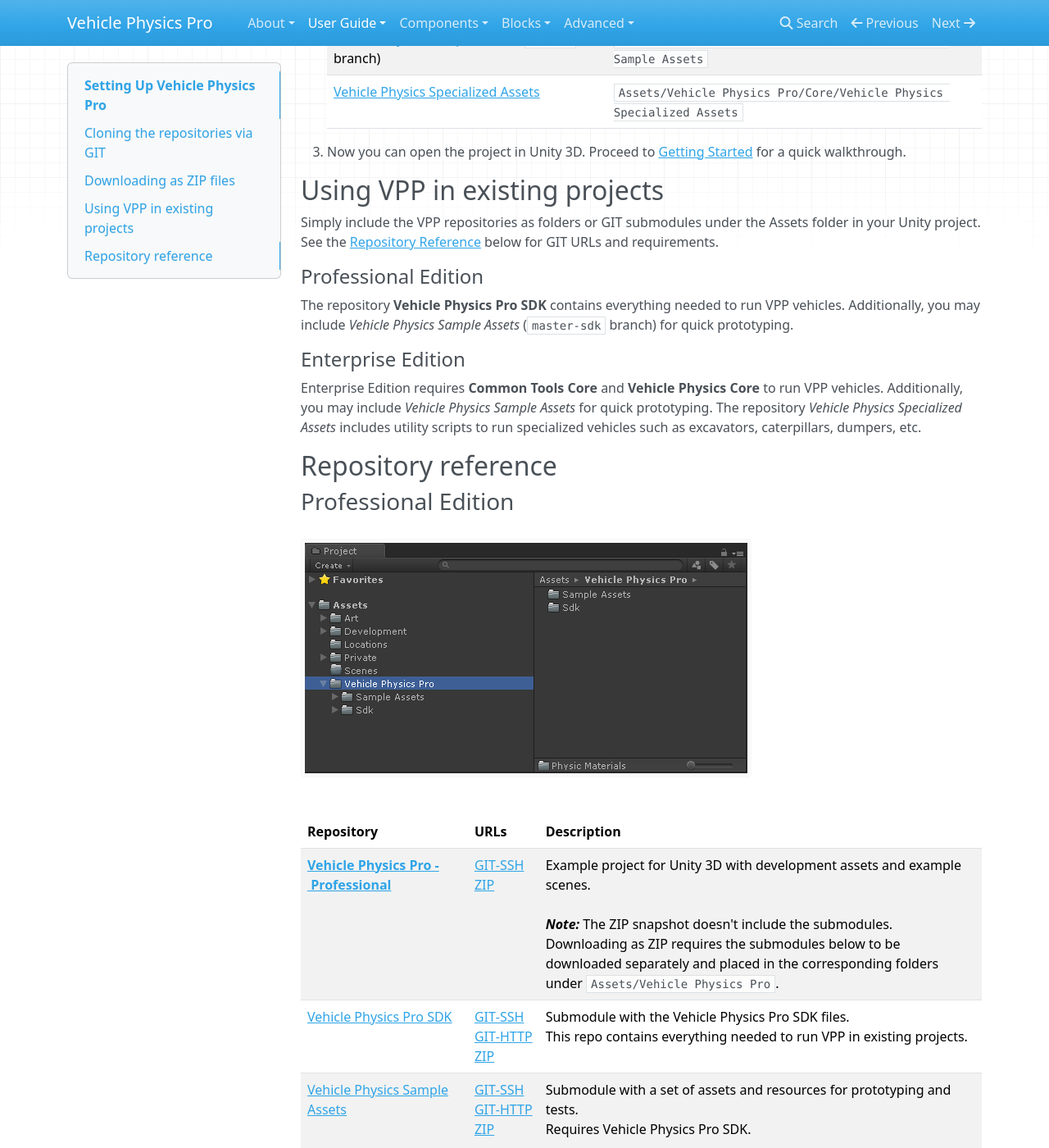
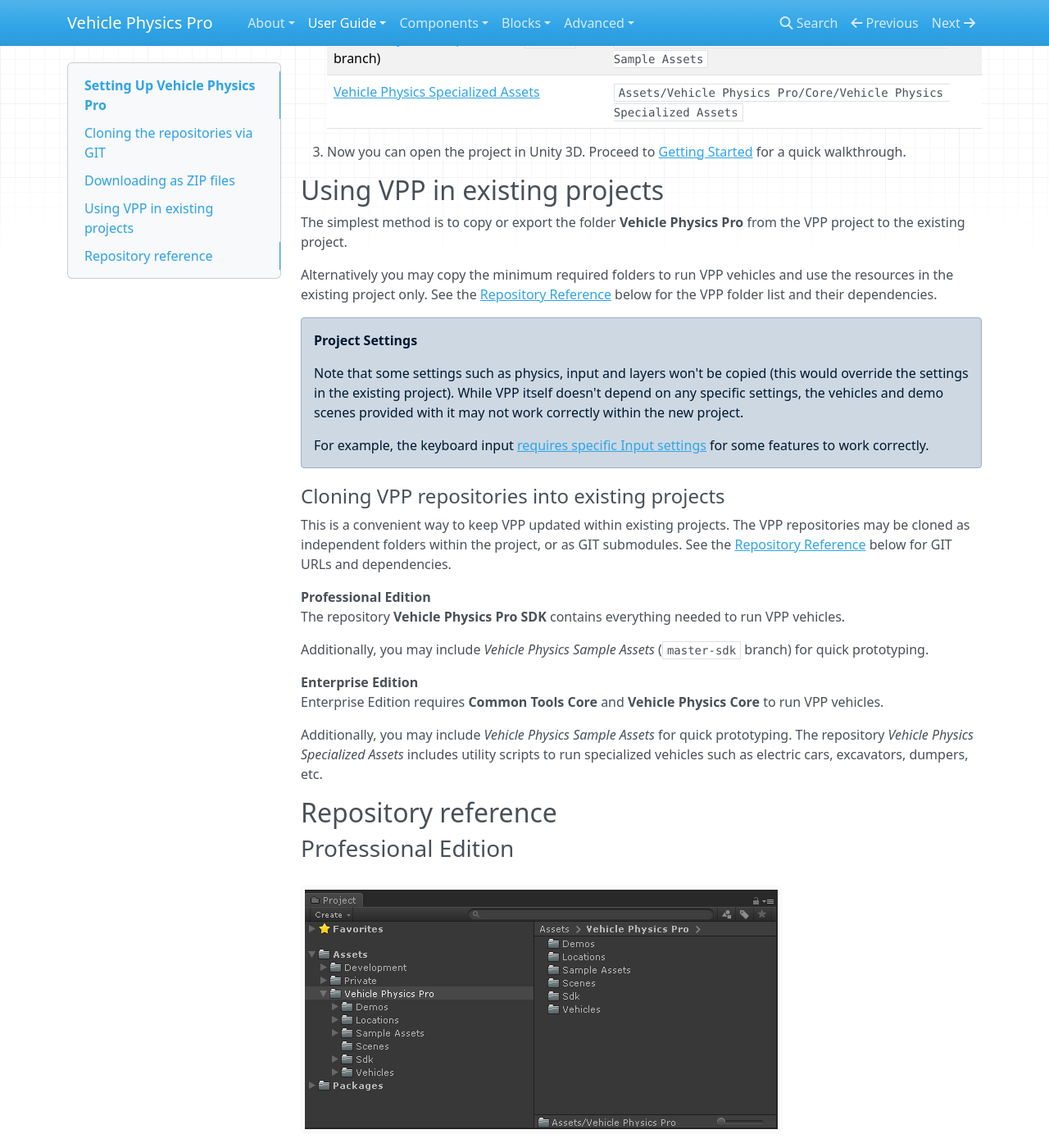
Before and after one commit to EdyJ/vehicle-physics-docs, an MkDocs documentation site: the page built from docs/user-guide/setting-up-vpp.md, in a window 1280 px wide and 1400 px high, scrolled down 2549 px. Shown: the whole window at 82% size. Built offline with MkDocs 1.6.1, drawn with Linux system fonts in a browser that asks for light colours; nearby versions of some CDN libraries; library files that are not in the unit come from our copies; some of the changed text lies outside the part shown.

Commit message:
Updated changelog and integration with existing projects

```diff
--- a/docs/user-guide/setting-up-vpp.md
+++ b/docs/user-guide/setting-up-vpp.md
@@ -119,22 +119,39 @@
 
 ## Using VPP in existing projects
 
-Simply include the VPP repositories as folders or GIT submodules under the Assets folder in your
-Unity project. See the [Repository Reference](#repository-reference) below for GIT URLs and
-requirements.
+The simplest method is to copy or export the folder **Vehicle Physics Pro** from the VPP project to
+the existing project.
 
-#### Professional Edition
+Alternatively you may copy the minimum required folders to run VPP vehicles and use the resources in
+the existing project only. See the [Repository Reference](#repository-reference) below for the VPP
+folder list and their dependencies.
 
-The repository **Vehicle Physics Pro SDK** contains everything needed to run VPP vehicles.
-Additionally, you may include _Vehicle Physics Sample Assets_ (`master-sdk` branch) for quick
-prototyping.
+!!! Info "Project Settings"
+	Note that some settings such as physics, input and layers won't be copied (this would override
+	the settings in the existing project). While VPP itself doesn't depend on any specific settings,
+	the vehicles and demo scenes provided with it may not work correctly within the new project.
 
-#### Enterprise Edition
+	For example, the keyboard input [requires specific Input settings](/components/vehicle-input/)
+	for some features to work correctly.
 
-Enterprise Edition requires **Common Tools Core** and **Vehicle Physics Core** to run VPP vehicles.
-Additionally, you may include _Vehicle Physics Sample Assets_ for quick prototyping. The repository
-_Vehicle Physics Specialized Assets_ includes utility scripts to run specialized vehicles such as
-excavators, caterpillars, dumpers, etc.
+#### Cloning VPP repositories into existing projects
+
+This is a convenient way to keep VPP updated within existing projects. The VPP repositories may be
+cloned as independent folders within the project, or as GIT submodules. See the [Repository Reference](#repository-reference)
+below for GIT URLs and dependencies.
+
+Professional Edition
+:	The repository **Vehicle Physics Pro SDK** contains everything needed to run VPP vehicles.
+
+	Additionally, you may include _Vehicle Physics Sample Assets_ (`master-sdk` branch) for quick
+	prototyping.
+
+Enterprise Edition
+:	Enterprise Edition requires **Common Tools Core** and **Vehicle Physics Core** to run VPP vehicles.
+
+	Additionally, you may include _Vehicle Physics Sample Assets_ for quick prototyping. The repository
+	_Vehicle Physics Specialized Assets_ includes utility scripts to run specialized vehicles such as
+	electric cars, excavators, dumpers, etc.
 
 ## Repository reference
 
@@ -142,20 +159,20 @@
 
 ![VPP Professional Edition repositories](/img/user-guide/vpp-repository-professional.png)
 
-Repository      |  URLs  | Description
-----------------|--------|----------------
-**[Vehicle&nbsp;Physics&nbsp;Pro&nbsp;-&nbsp;Professional](http://projects.edy.es/trac/edy_vehicle-physics-pro-professional)** | [GIT&#8209;SSH](ssh://git@projects.edy.es/edy/vehicle-physics-pro-professional.git)<br>[ZIP](http://projects.edy.es/git/edy/vehicle-physics-pro-professional.git/shortlog/refs/heads/master?js=1) | Example project for Unity 3D with development assets and example scenes.<br><br>**_Note:_** The ZIP snapshot doesn't include the submodules. Downloading as ZIP requires the submodules below to be downloaded separately and placed in the corresponding folders under `Assets/Vehicle Physics Pro`.
-[Vehicle Physics Pro SDK](http://projects.edy.es/trac/edy_vehicle-physics-pro-sdk) | [GIT&#8209;SSH](ssh://git@projects.edy.es/edy/vehicle-physics-pro-sdk.git)<br>[GIT&#8209;HTTP](http://projects.edy.es/git/edy/vehicle-physics-pro-sdk.git)<br>[ZIP](http://projects.edy.es/git/edy/vehicle-physics-pro-sdk.git/shortlog/refs/heads/master?js=1) | Submodule with the Vehicle Physics Pro SDK files.<br>This repo contains everything needed to run VPP in existing projects. |
-[Vehicle Physics Sample Assets](http://projects.edy.es/trac/edy_vehicle-physics-sample-assets) | [GIT&#8209;SSH](ssh://git@projects.edy.es/edy/vehicle-physics-sample-assets.git)<br>[GIT&#8209;HTTP](http://projects.edy.es/git/edy/vehicle-physics-sample-assets.git)<br>[ZIP](http://projects.edy.es/git/edy/vehicle-physics-sample-assets.git/shortlog/refs/heads/master-sdk?js=1) | Submodule with a set of assets and resources for prototyping and tests.<br>Requires Vehicle Physics Pro SDK.<br><br>**_Important:_** check-out or download the `master-sdk` branch instead of master for this repo to work with the VPP SDK files. |
+Repository      |  URLs  | Folder | Description
+----------------|--------|--------|--------------
+**[Vehicle&nbsp;Physics&nbsp;Pro&nbsp;-&nbsp;Professional](http://projects.edy.es/trac/edy_vehicle-physics-pro-professional)** | [GIT&#8209;SSH](ssh://git@projects.edy.es/edy/vehicle-physics-pro-professional.git)<br>[ZIP](http://projects.edy.es/git/edy/vehicle-physics-pro-professional.git/shortlog/refs/heads/master?js=1) | _(Unity Project)_ | Example project for Unity 3D with development assets, demos, vehicles and examples.<br><br>**_Note:_** The ZIP snapshot doesn't include the submodules. Downloading as ZIP requires the submodules below to be downloaded separately and placed in the corresponding folders under `Assets/Vehicle Physics Pro`.
+[Vehicle Physics Pro SDK](http://projects.edy.es/trac/edy_vehicle-physics-pro-sdk) | [GIT&#8209;SSH](ssh://git@projects.edy.es/edy/vehicle-physics-pro-sdk.git)<br>[GIT&#8209;HTTP](http://projects.edy.es/git/edy/vehicle-physics-pro-sdk.git)<br>[ZIP](http://projects.edy.es/git/edy/vehicle-physics-pro-sdk.git/shortlog/refs/heads/master?js=1) | `VehiclePhysicsPro/Sdk` | Submodule with the Vehicle Physics Pro SDK files.<br>This repo contains everything needed to run VPP in existing projects. |
+[Vehicle Physics Sample Assets](http://projects.edy.es/trac/edy_vehicle-physics-sample-assets) | [GIT&#8209;SSH](ssh://git@projects.edy.es/edy/vehicle-physics-sample-assets.git)<br>[GIT&#8209;HTTP](http://projects.edy.es/git/edy/vehicle-physics-sample-assets.git)<br>[ZIP](http://projects.edy.es/git/edy/vehicle-physics-sample-assets.git/shortlog/refs/heads/master-sdk?js=1) | `Vehicle Physics Pro/Sample Assets` | Submodule with a set of assets and resources for prototyping and tests.<br>Requires Vehicle Physics Pro SDK.<br><br>**_Important:_** check-out or download the `master-sdk` branch instead of master for this repo to work with the VPP SDK files. |
 
 ### Enterprise Edition
 
 ![VPP Enterprise Edition repositories](/img/user-guide/vpp-repository-enterprise.png)
 
-Repository      |  URLs  | Description
-----------------|--------|----------------
-**[Vehicle&nbsp;Physics&nbsp;Pro&nbsp;-&nbsp;Enterprise](http://projects.edy.es/trac/edy_vehicle-physics-pro)** | [GIT&#8209;SSH](ssh://git@projects.edy.es/edy/vehicle-physics-pro.git)<br>[ZIP](http://projects.edy.es/git/edy/vehicle-physics-pro.git/shortlog/refs/heads/master?js=1) | Example project for Unity 3D with source code, examples, development resources, etc.<br><br>**_Note:_** The ZIP snapshot doesn't include the submodules. Downloading as ZIP requires the submodules below to be downloaded separately and placed in the corresponding folders under `Assets/Core`.
-[Common Tools Core](http://projects.edy.es/trac/edy_common-tools-core) | [GIT&#8209;SSH](ssh://git@projects.edy.es/edy/common-tools-core.git)<br>[GIT&#8209;HTTP](http://projects.edy.es/git/edy/common-tools-core.git)<br>[ZIP](http://projects.edy.es/git/edy/common-tools-core.git/shortlog/refs/heads/master?js=1) | Submodule with common tools and utility scripts.
-[Vehicle Physics Core](http://projects.edy.es/trac/edy_vehicle-physics-core) | [GIT&#8209;SSH](ssh://git@projects.edy.es/edy/vehicle-physics-core.git)<br>[GIT&#8209;HTTP](http://projects.edy.es/git/edy/vehicle-physics-core.git)<br>[ZIP](http://projects.edy.es/git/edy/vehicle-physics-core.git/shortlog/refs/heads/master?js=1) | Submodule with the vehicle physics simulation scripts and components.<br>Requires Common Tools Core.<br>This repo together with Common Tools Core is everything needed to run VPP in existing projects.
-[Vehicle Physics Sample Assets](http://projects.edy.es/trac/edy_vehicle-physics-sample-assets) | [GIT&#8209;SSH](ssh://git@projects.edy.es/edy/vehicle-physics-sample-assets.git)<br>[GIT&#8209;HTTP](http://projects.edy.es/git/edy/vehicle-physics-sample-assets.git)<br>[ZIP](http://projects.edy.es/git/edy/vehicle-physics-sample-assets.git/shortlog/refs/heads/master?js=1) | Submodule with a set of assets and resources for prototyping and tests.<br>Requires Common Tools Core and Vehicle Physics Core.
-[Vehicle&nbsp;Physics&nbsp;Specialized&nbsp;Assets](http://projects.edy.es/trac/edy_vehicle-physics-specialized-assets) | [GIT&#8209;SSH](ssh://git@projects.edy.es/edy/vehicle-physics-specialized-assets.git)<br>[GIT&#8209;HTTP](http://projects.edy.es/git/edy/vehicle-physics-specialized-assets.git)<br>[ZIP](http://projects.edy.es/git/edy/vehicle-physics-specialized-assets.git/shortlog/refs/heads/master?js=1) | Submodule with specialized vehicle support (excavators, loaders, caterpillars, etc).<br>Requires Common Tools Core and Vehicle Physics Core.
+Repository      |  URLs  | Folder |Description
+----------------|--------|--------|-------------
+**[Vehicle&nbsp;Physics&nbsp;Pro&nbsp;-&nbsp;Enterprise](http://projects.edy.es/trac/edy_vehicle-physics-pro)** | [GIT&#8209;SSH](ssh://git@projects.edy.es/edy/vehicle-physics-pro.git)<br>[ZIP](http://projects.edy.es/git/edy/vehicle-physics-pro.git/shortlog/refs/heads/master?js=1) | _(Unity Project)_ | Example project for Unity 3D with source code, demos, vehicles, examples, etc.<br><br>**_Note:_** The ZIP snapshot doesn't include the submodules. Downloading as ZIP requires the submodules below to be downloaded separately and placed in the corresponding folders under `Assets/Core`.
+[Common Tools Core](http://projects.edy.es/trac/edy_common-tools-core) | [GIT&#8209;SSH](ssh://git@projects.edy.es/edy/common-tools-core.git)<br>[GIT&#8209;HTTP](http://projects.edy.es/git/edy/common-tools-core.git)<br>[ZIP](http://projects.edy.es/git/edy/common-tools-core.git/shortlog/refs/heads/master?js=1) | `Core/Common Tools Core` | Submodule with common tools and utility scripts.
+[Vehicle Physics Core](http://projects.edy.es/trac/edy_vehicle-physics-core) | [GIT&#8209;SSH](ssh://git@projects.edy.es/edy/vehicle-physics-core.git)<br>[GIT&#8209;HTTP](http://projects.edy.es/git/edy/vehicle-physics-core.git)<br>[ZIP](http://projects.edy.es/git/edy/vehicle-physics-core.git/shortlog/refs/heads/master?js=1) | `Core/Vehicle Physics Core` | Submodule with the vehicle physics simulation scripts and components.<br>Requires Common Tools Core.<br>This repo together with Common Tools Core is everything needed to run VPP in existing projects.
+[Vehicle Physics Sample Assets](http://projects.edy.es/trac/edy_vehicle-physics-sample-assets) | [GIT&#8209;SSH](ssh://git@projects.edy.es/edy/vehicle-physics-sample-assets.git)<br>[GIT&#8209;HTTP](http://projects.edy.es/git/edy/vehicle-physics-sample-assets.git)<br>[ZIP](http://projects.edy.es/git/edy/vehicle-physics-sample-assets.git/shortlog/refs/heads/master?js=1) | `Core/Vehicle Physics Sample Assets` | Submodule with a set of assets and resources for prototyping and tests.<br>Requires Common Tools Core and Vehicle Physics Core.
+[Vehicle&nbsp;Physics&nbsp;Specialized&nbsp;Assets](http://projects.edy.es/trac/edy_vehicle-physics-specialized-assets) | [GIT&#8209;SSH](ssh://git@projects.edy.es/edy/vehicle-physics-specialized-assets.git)<br>[GIT&#8209;HTTP](http://projects.edy.es/git/edy/vehicle-physics-specialized-assets.git)<br>[ZIP](http://projects.edy.es/git/edy/vehicle-physics-specialized-assets.git/shortlog/refs/heads/master?js=1) | `Core/Vehicle Physics Specialized Assets` | Submodule with specialized vehicle support (electric, excavators, caterpillars, etc).<br>Requires Common Tools Core and Vehicle Physics Core.
```
Also changed, not shown: docs/about/changelog.md (+19 -3 lines), docs/about/licensing.md (+2 -2 lines), docs/img/user-guide/vpp-repository-enterprise.png, docs/img/user-guide/vpp-repository-professional.png.
